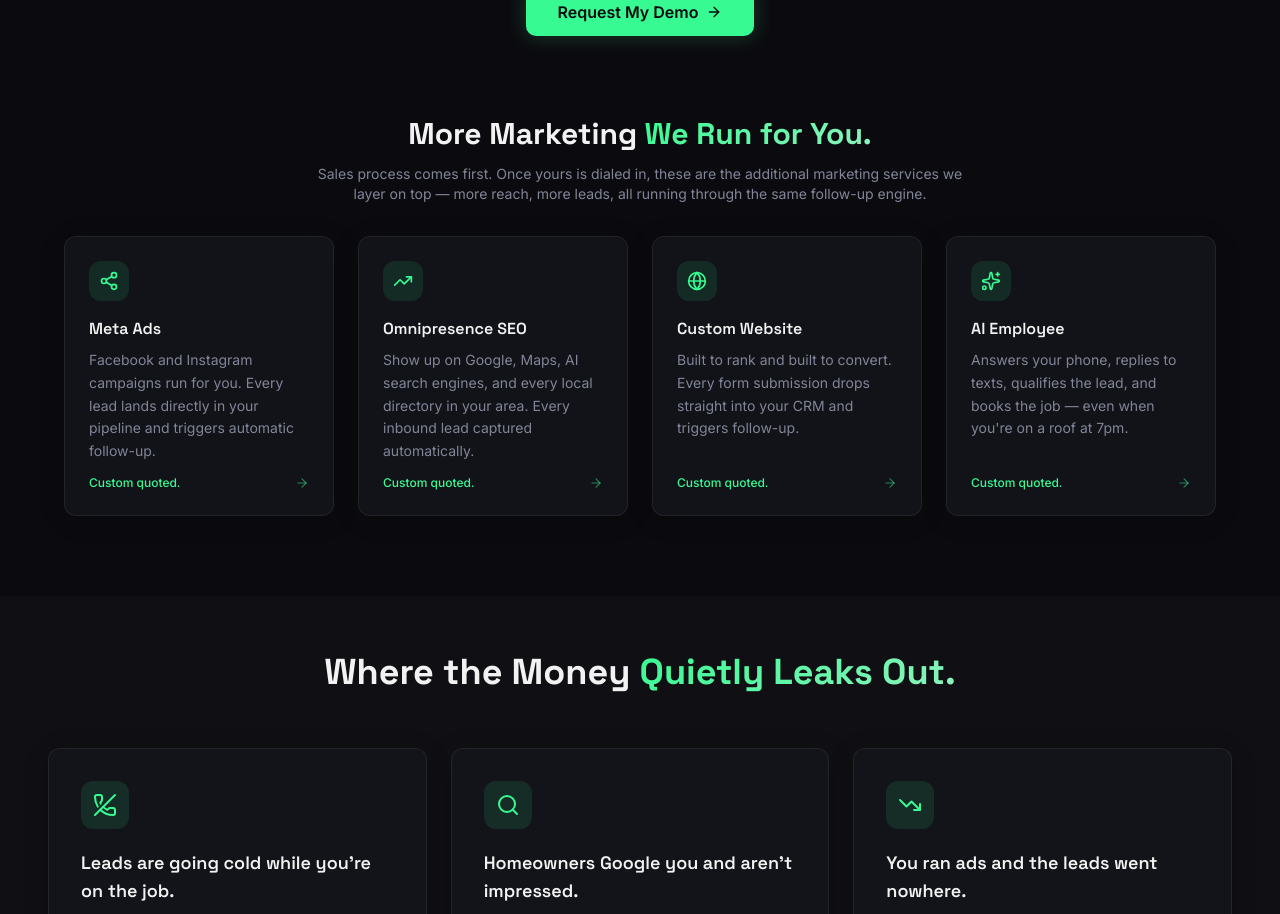
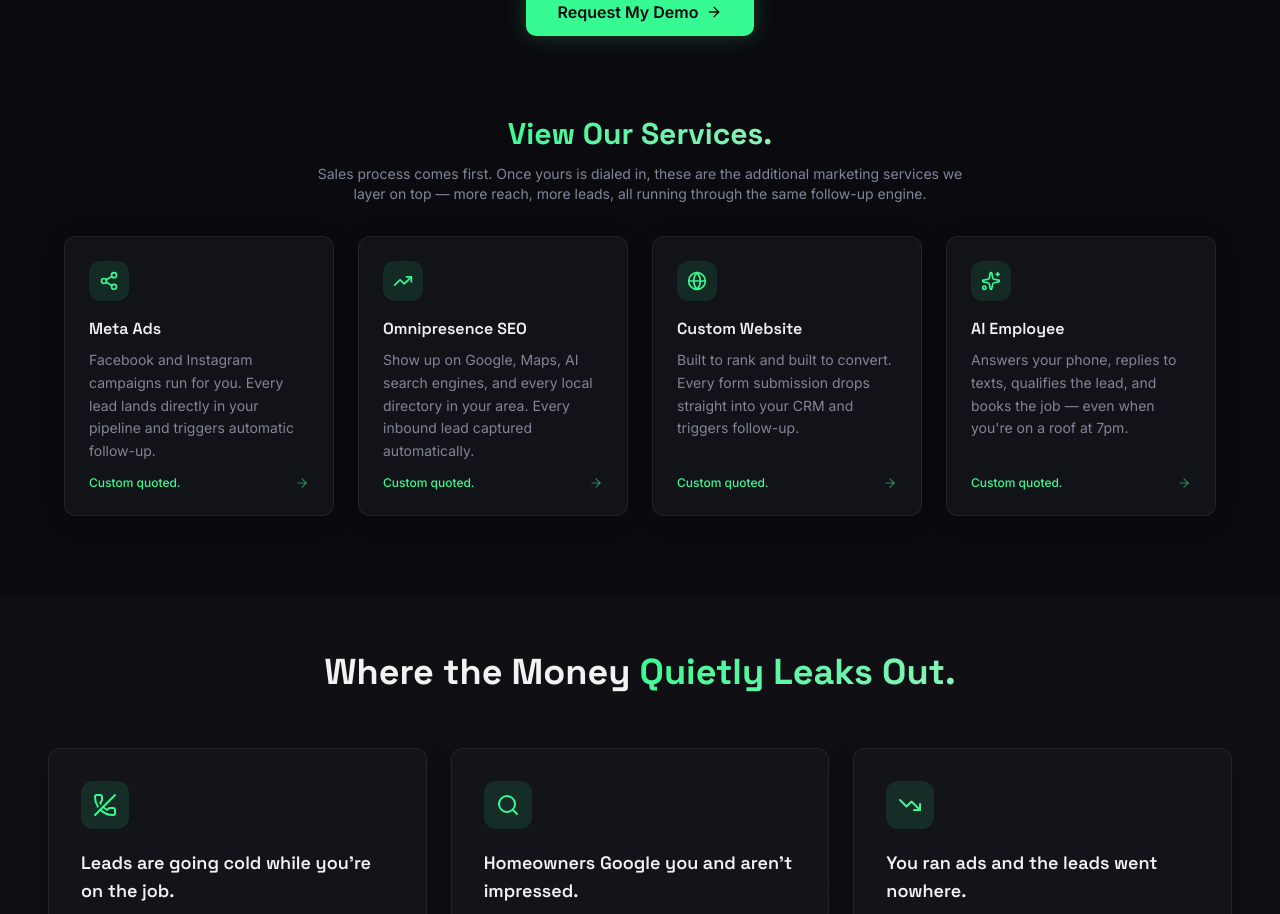
Before and after one commit to jcdammert/scale-mint, a Next.js app: page / in a window 1280 px wide. Shown: the part 1906-2820 px from the top of the page. Built offline with nearby package versions, Linux system fonts and the light colour scheme.

Commit message:
Add-ons heading: 'More Marketing We Run for You' → 'View Our Services'
Co-Authored-By: Claude Sonnet 4.6 <noreply@anthropic.com>

```diff
--- a/src/components/ServicesSection.tsx
+++ b/src/components/ServicesSection.tsx
@@ -343,8 +343,7 @@ const ServicesSection = () => {
           className="mt-20 mx-auto max-w-2xl text-center"
         >
           <h3 className="font-heading text-2xl font-bold text-foreground md:text-3xl">
-            More Marketing{" "}
-            <span className="text-gradient">We Run for You.</span>
+            <span className="text-gradient">View Our Services.</span>
           </h3>
           <p className="mt-3 text-sm text-muted-foreground">
             Sales process comes first. Once yours is dialed in, these are the additional marketing services we layer on top — more reach, more leads, all running through the same follow-up engine.
```
